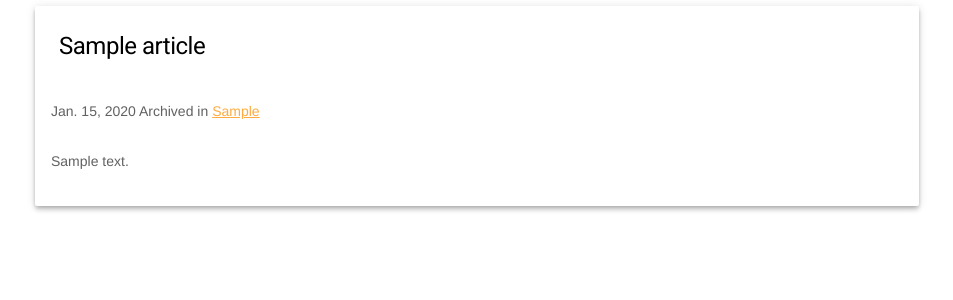
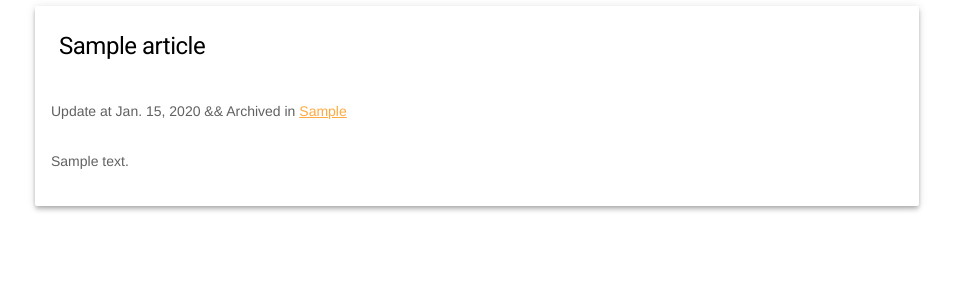
Before and after one commit to KatharineOzil/hacked-by-kath, a Django app: template blog/template/blog/article.html in a window 1280 px wide. Shown: the part 255-555 px from the top of the page, without its empty margins (163-1116 px from the left). Run offline with Django 4.2, Linux system fonts and the light colour scheme; the template is opened without the code that fills it: values that come from a table or form of the project are taken from there, others are empty; tables that the repository leaves empty hold one stand-in row (values such as "Sample post"); parts of the project's set-up code (start-up, migrations or seed data) failed here and were passed over; some libraries are stand-ins or nearby versions.

Commit message:
update order-logic(by update_time)

```diff
--- a/blog/template/blog/article.html
+++ b/blog/template/blog/article.html
@@ -10,7 +10,7 @@
                 <h1 class="mdl-cell mdl-cell--12-col mdl-typography--headline">{{ post.title }}</h1></div>
             <div class="mdl-color-text--grey-700 mdl-card__supporting-text meta">
                 <div>
-                    <span>{{ post.update_time }}</span>
+                    Update at <span>{{ post.update_time }}</span> &&
                     Archived in <strong><a href="{% url 'category' id=post.category.id %}">{{ post.category.category }}</a></strong>
                 </div>
             </div>
--- a/blog/views.py
+++ b/blog/views.py
@@ -28,7 +28,7 @@ def archive(request):
 #	return_result.update({'category': category})
 	category_distinct = []
 	try:
-		post = Article.objects.filter(visible=True).order_by('-create_time')
+		post = Article.objects.filter(visible=True).order_by('-update_time')
 		return_result.update({'article': post})
 		category = list(Article.objects.filter(visible=True).order_by('-create_time').values_list("category__category"))
 		for index in range(len(category)):
```
Also changed, not shown: 1 other file.
